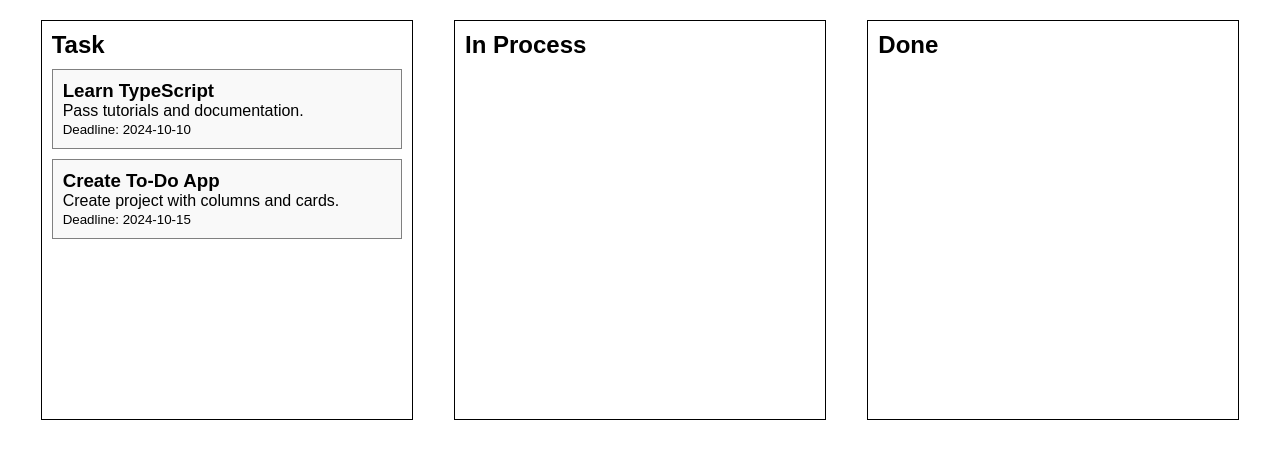
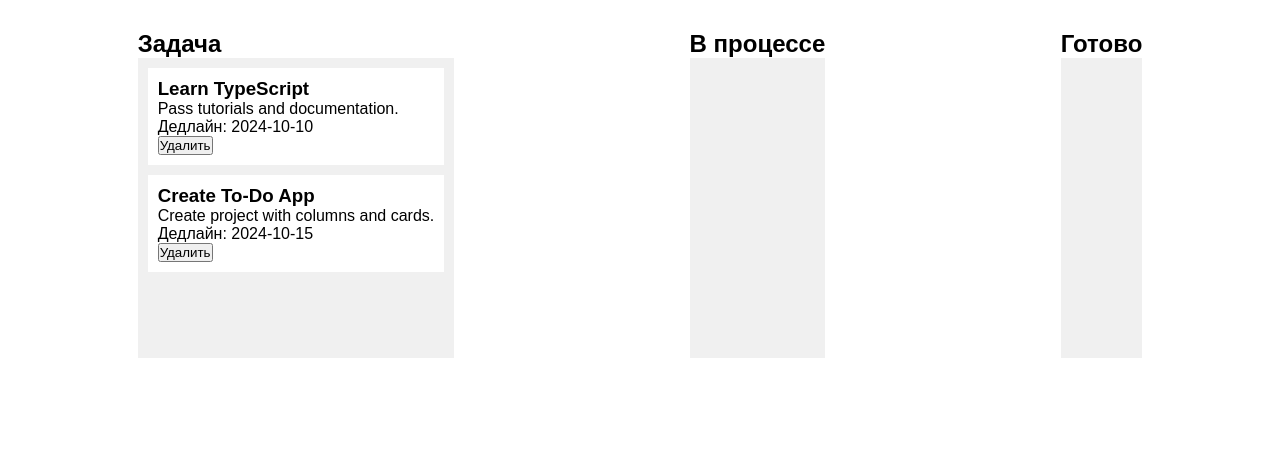
Before and after one commit to xjfxnsx/to-do-list-web-app, a React (Create React App) app: page / in a window 1280 px wide. Shown: the top 458 px of the page. Built offline with nearby package versions, Linux system fonts and the light colour scheme.

Commit message:
added delete form

```diff
--- a/src/App.tsx
+++ b/src/App.tsx
@@ -58,25 +58,35 @@ const App: React.FC = () => {
 
     let sourceTasks =
       source.droppableId === 'Task' ?
-      tasksTodo : source.droppableId === 'In Progress' ?
-      tasksInProgress : tasksDone;
+        tasksTodo : source.droppableId === 'In Progress' ?
+          tasksInProgress : tasksDone;
 
     let destinationTasks =
-    destination.droppableId === 'Task' ?
-    tasksTodo : destination.droppableId === 'In Progress' ?
-    tasksInProgress : tasksDone;
+      destination.droppableId === 'Task' ?
+        tasksTodo : destination.droppableId === 'In Progress' ?
+          tasksInProgress : tasksDone;
 
     const [movedTask] = sourceTasks.splice(source.index, 1);
     destinationTasks.splice(destination.index, 0, movedTask);
 
-    if (source.droppableId === 'Задача') setTasksTodo([...sourceTasks]);
-    if (source.droppableId === 'В процессе') setTasksInProgress([...sourceTasks]);
-    if (source.droppableId === 'Готово') setTasksDone([...sourceTasks]);
+    if (source.droppableId === 'Task') setTasksTodo([...sourceTasks]);
+    if (source.droppableId === 'In Progress') setTasksInProgress([...sourceTasks]);
+    if (source.droppableId === 'Done') setTasksDone([...sourceTasks]);
 
-    if (destination.droppableId === 'Задача') setTasksTodo([...destinationTasks]);
-    if (destination.droppableId === 'В процессе') setTasksInProgress([...destinationTasks]);
-    if (destination.droppableId === 'Готово') setTasksDone([...destinationTasks]);
+    if (destination.droppableId === 'Task') setTasksTodo([...destinationTasks]);
+    if (destination.droppableId === 'In Progress') setTasksInProgress([...destinationTasks]);
+    if (destination.droppableId === 'Done') setTasksDone([...destinationTasks]);
   }
+
+  const handleDeleteTask = (taskId: number, column: string) => {
+    if (column === 'Задача') {
+      setTasksTodo(tasksTodo.filter(task => task.id !== taskId));
+    } else if (column === 'В процессе') {
+      setTasksInProgress(tasksInProgress.filter(task => task.id !== taskId));
+    } else if (column === 'Готово') {
+      setTasksDone(tasksDone.filter(task => task.id !== taskId));
+    }
+  };
 
   return (
     <DragDropContext onDragEnd={onDragEnd}>
@@ -86,9 +96,9 @@ const App: React.FC = () => {
           justifyContent: 'space-around'
         }
       }>
-        <Column title='Task' tasks={tasksTodo} />
-        <Column title='In Process' tasks={tasksInProgress} />
-        <Column title='Done' tasks={tasksInProgress} />
+        <Column title="Задача" tasks={tasksTodo} onDeleteTask={(id) => handleDeleteTask(id, 'Task')} />
+        <Column title="В процессе" tasks={tasksInProgress} onDeleteTask={(id) => handleDeleteTask(id, 'In Progress')} />
+        <Column title="Готово" tasks={tasksDone} onDeleteTask={(id) => handleDeleteTask(id, 'Done')} />
       </div>
     </DragDropContext>
   );
--- a/src/components/Column.tsx
+++ b/src/components/Column.tsx
@@ -1,6 +1,6 @@
 import React from "react";
 import Card from "./Card";
-import { Droppable } from 'react-beautiful-dnd';
+import { Droppable, Draggable } from 'react-beautiful-dnd';
 
 interface Task {
     id: number;
@@ -12,34 +12,47 @@ interface Task {
 interface ColumnProps {
     title: string;
     tasks: Task[];
+    onDeleteTask: (taskId: number) => void;
 }
 
-const Column: React.FC<ColumnProps> = ({ title, tasks }) => {
+const Column: React.FC<ColumnProps> = ({ title, tasks, onDeleteTask }) => {
     return (
+        <div style={{ margin: '0 10px' }}>
+      <h2>{title}</h2>
       <Droppable droppableId={title}>
         {(provided) => (
           <div
+            ref={provided.innerRef}
             {...provided.droppableProps}
+            style={{ backgroundColor: '#f0f0f0', padding: 10, minHeight: 300 }}
+          >
+            {tasks.map((task, index) => (
+              <Draggable key={task.id} draggableId={task.id.toString()} index={index}>
+                {(provided) => (
+                  <div
                     ref={provided.innerRef}
-        style = {
-            { border: '1px solid black',
-            width: '30%',
-            padding: '10px',
-            minHeight: '400px' }
-            }>
-            <h2>{title}</h2>
-            {tasks.map(task => (
-                <Card
-                key={task.id}
-                title={task.title}
-                description={task.description}
-                deadline={task.deadline}
-                />
+                    {...provided.draggableProps}
+                    {...provided.dragHandleProps}
+                    style={{
+                      backgroundColor: '#fff',
+                      padding: 10,
+                      marginBottom: 10,
+                      ...provided.draggableProps.style,
+                    }}
+                  >
+                    <h3>{task.title}</h3>
+                    <p>{task.description}</p>
+                    <p>Дедлайн: {task.deadline}</p>
+                    <button onClick={() => onDeleteTask(task.id)}>Удалить</button>
+                  </div>
+                )}
+              </Draggable>
             ))}
             {provided.placeholder}
           </div>
         )}
       </Droppable>
+    </div>
     );
 };
 
```
Lines whose indentation alone changed are shown as unchanged.
